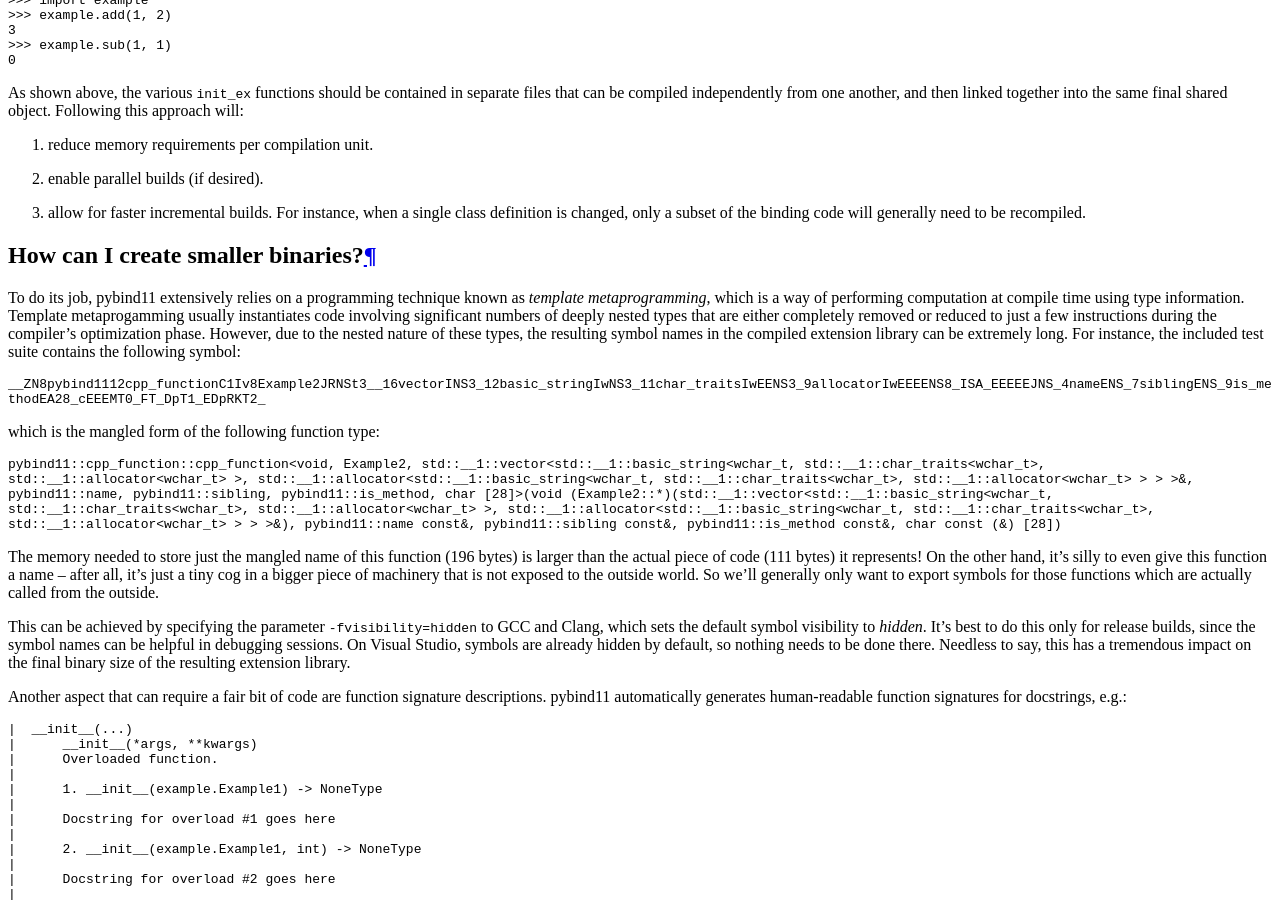
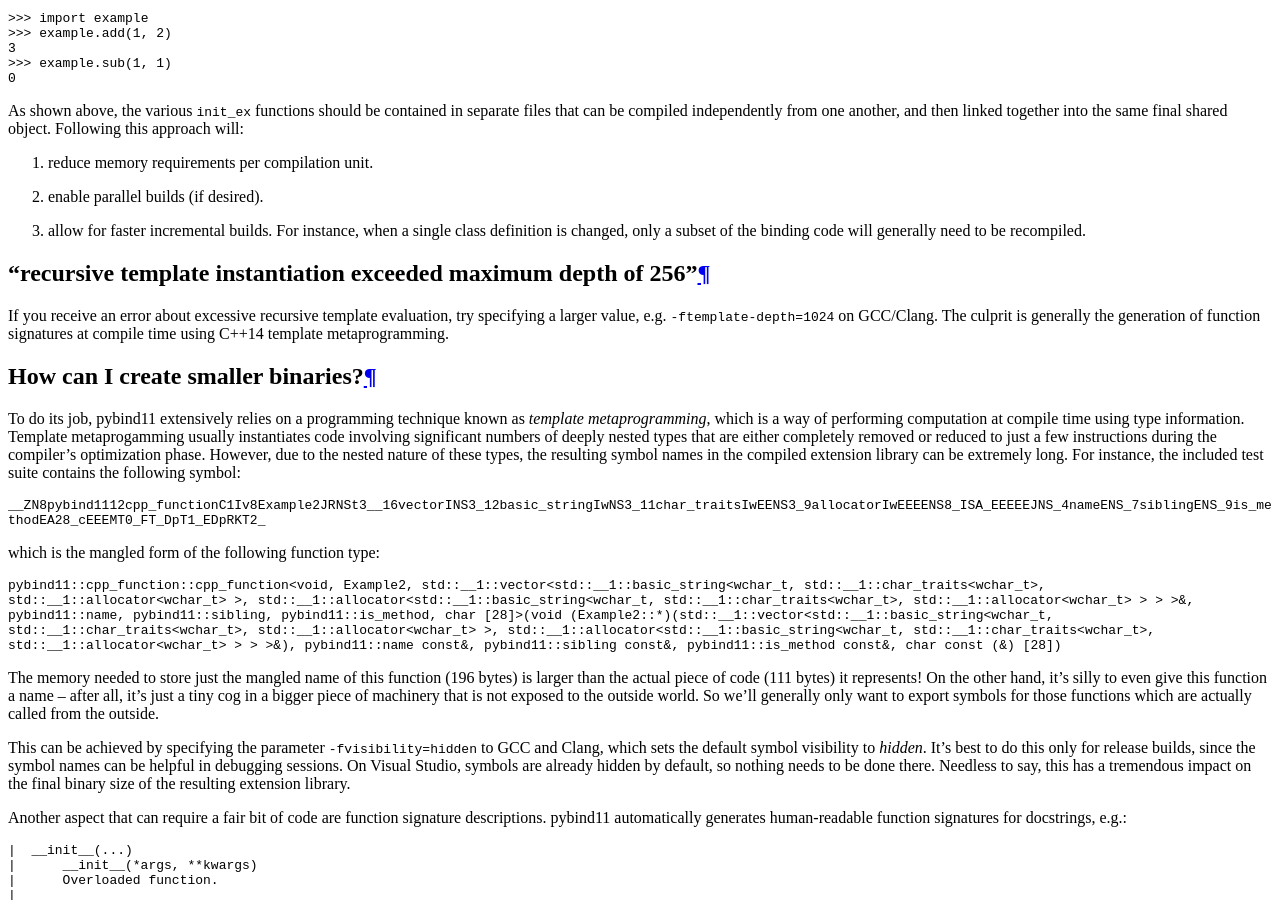
Before and after one commit to pybind/pybind11, a Sphinx documentation site: the page built from docs/faq.rst, in a window 1280 px wide and 900 px high, scrolled down 2460 px. Built offline with Sphinx 7.4.7 and the Read the Docs theme 2.0.0, drawn with Linux system fonts in a browser that asks for light colours; some of the changed text lies outside the part shown.

Commit message:
added message about recursion limits

```diff
--- a/docs/faq.rst
+++ b/docs/faq.rst
@@ -153,6 +153,15 @@
    definition is changed, only a subset of the binding code will generally need
    to be recompiled.
 
+"recursive template instantiation exceeded maximum depth of 256"
+================================================================
+
+If you receive an error about excessive recursive template evaluation, try
+specifying a larger value, e.g. ``-ftemplate-depth=1024`` on GCC/Clang. The
+culprit is generally the generation of function signatures at compile time
+using C++14 template metaprogramming.
+
+
 How can I create smaller binaries?
 ==================================
 
```
